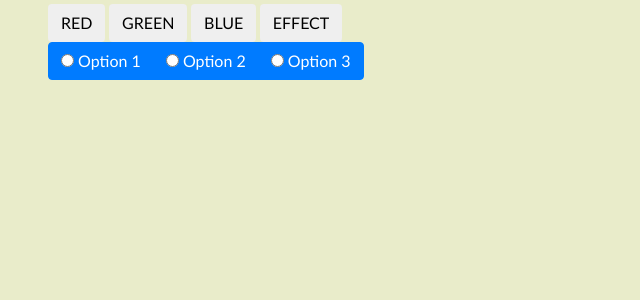
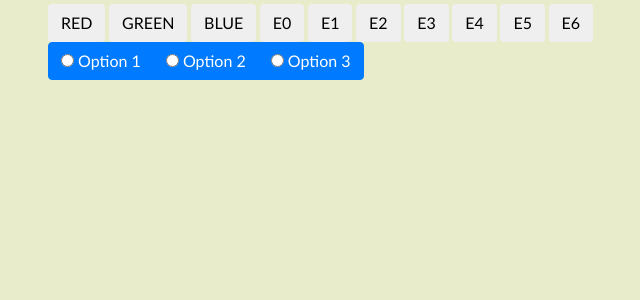
Before and after one commit to aapris/WeatherLamp, a Flask app: page / in a window 1280 px wide. Shown: the part 56-356 px from the top of the page, without its empty margins (37-677 px from the left). Run offline with Flask 2, Linux system fonts and the light colour scheme; some libraries are stand-ins or nearby versions.

Commit message:
Add some predefined effects behind buttons

```diff
--- a/pikkujoulu_ui/pikkujoulu_ui.py
+++ b/pikkujoulu_ui/pikkujoulu_ui.py
@@ -148,8 +148,8 @@ def handle_buttonclick_event(json):
         msg += b'\x00\xff\x00'
     elif json['color'] == 'BLUE':
         msg += b'\x00\x00\xff'
-    elif json['color'] == 'EFFECT':
-        msg = b'020'
+    elif json['color'].startswith('E'):
+        msg = b'02' + bytes(json['color'][1], 'utf8')
     mqtt.publish(topic, msg)
 
 
--- a/pikkujoulu_ui/templates/index.html
+++ b/pikkujoulu_ui/templates/index.html
@@ -72,7 +72,13 @@
                 <button class="btn">RED</button>
                 <button class="btn">GREEN</button>
                 <button class="btn">BLUE</button>
-                <button class="btn">EFFECT</button>
+                <button class="btn">E0</button>
+                <button class="btn">E1</button>
+                <button class="btn">E2</button>
+                <button class="btn">E3</button>
+                <button class="btn">E4</button>
+                <button class="btn">E5</button>
+                <button class="btn">E6</button>
             </div>
         </div>
     </div>
```
